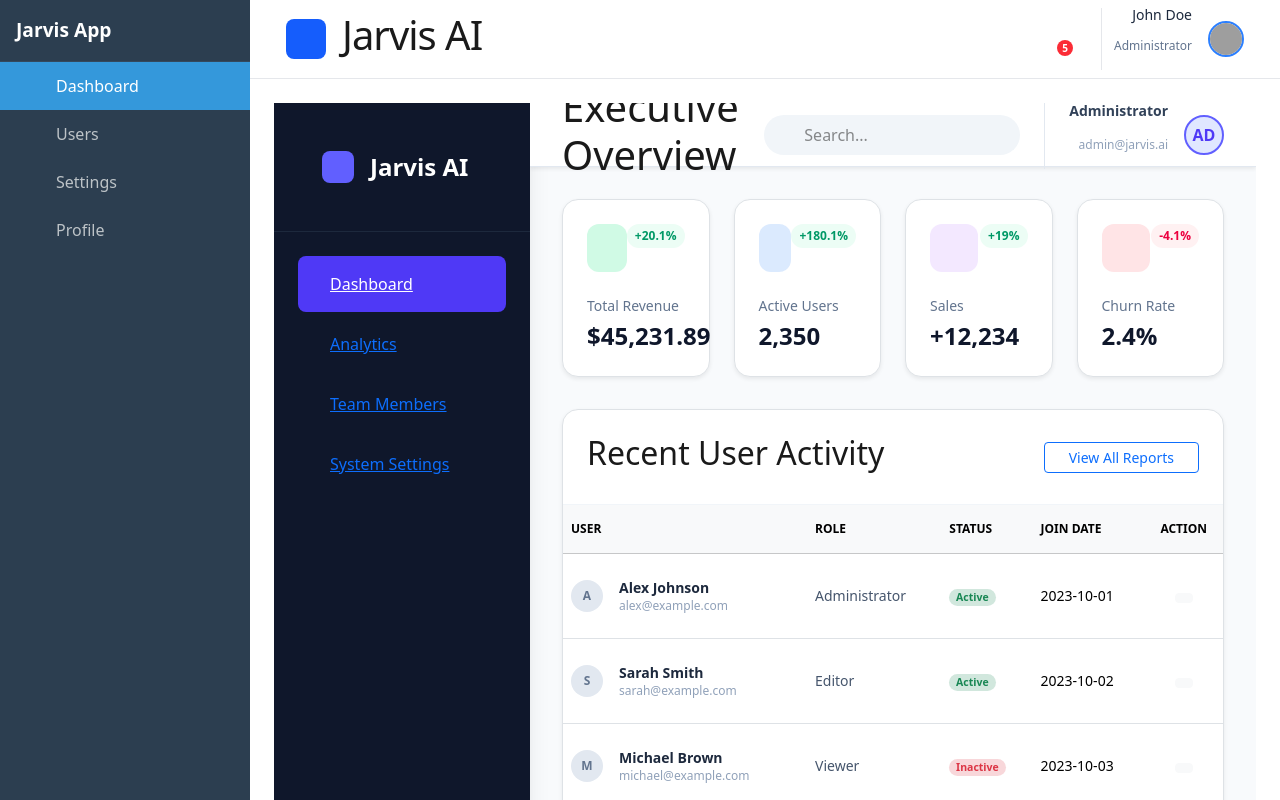
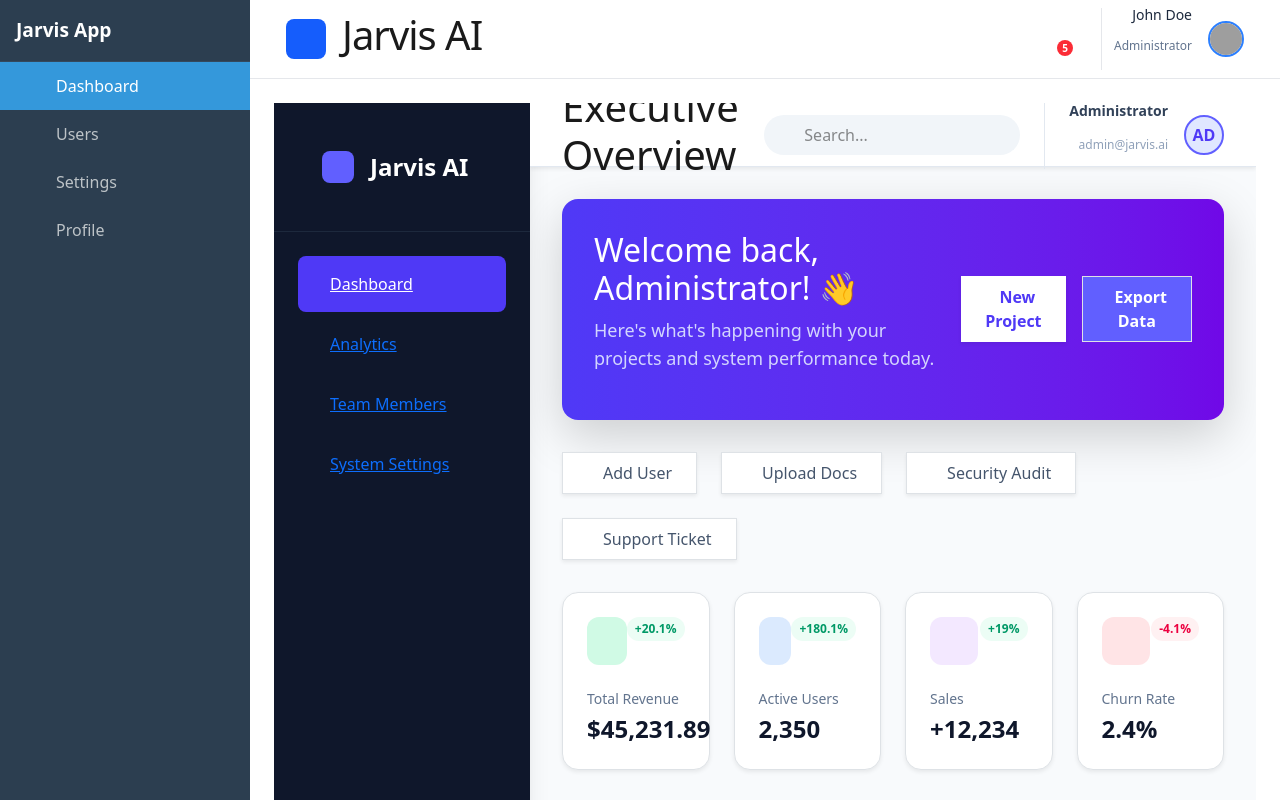
Before and after one commit to Asadali1010/jarvis-testing-with-angular, an Angular app: page /dashboard in a window 1280 px wide. Built offline with nearby package versions, Linux system fonts and the light colour scheme; grey boxes are pictures that could not be loaded.

Commit message:
feat: Create a responsive Dashboard UI featuring a welcome card, statistics…
Automated by Jarvis team

```diff
--- a/src/app/dashboard/dashboard.component.html
+++ b/src/app/dashboard/dashboard.component.html
@@ -55,6 +55,38 @@
 
     <!-- Page Content -->
     <main class="flex-1 overflow-y-auto p-8">
+      <!-- Welcome Card -->
+      <div class="bg-gradient-to-r from-indigo-600 to-violet-700 rounded-2xl p-8 mb-8 text-white shadow-lg flex flex-col md:flex-row items-center justify-between gap-6">
+        <div class="space-y-2">
+          <h2 class="text-3xl font-bold">Welcome back, Administrator! 👋</h2>
+          <p class="text-indigo-100 text-lg opacity-90">Here's what's happening with your projects and system performance today.</p>
+        </div>
+        <div class="flex gap-3">
+          <button class="bg-white text-indigo-600 px-6 py-2 rounded-xl font-semibold hover:bg-indigo-50 transition-colors shadow-sm">
+            <i class="bi bi-plus-lg mr-2"></i> New Project
+          </button>
+          <button class="bg-indigo-500 bg-opacity-30 text-white border border-indigo-400 border-opacity-50 px-6 py-2 rounded-xl font-semibold hover:bg-opacity-50 transition-colors">
+            <i class="bi bi-download mr-2"></i> Export Data
+          </button>
+        </div>
+      </div>
+
+      <!-- Quick Actions -->
+      <div class="flex flex-wrap gap-4 mb-8">
+        <button class="flex items-center gap-3 px-4 py-2 bg-white border border-slate-200 rounded-xl text-sm font-medium text-slate-600 hover:border-indigo-500 hover:text-indigo-600 transition-all shadow-sm">
+          <i class="bi bi-person-plus text-indigo-500"></i> Add User
+        </button>
+        <button class="flex items-center gap-3 px-4 py-2 bg-white border border-slate-200 rounded-xl text-sm font-medium text-slate-600 hover:border-indigo-500 hover:text-indigo-600 transition-all shadow-sm">
+          <i class="bi bi-cloud-upload text-indigo-500"></i> Upload Docs
+        </button>
+        <button class="flex items-center gap-3 px-4 py-2 bg-white border border-slate-200 rounded-xl text-sm font-medium text-slate-600 hover:border-indigo-500 hover:text-indigo-600 transition-all shadow-sm">
+          <i class="bi bi-shield-lock text-indigo-500"></i> Security Audit
+        </button>
+        <button class="flex items-center gap-3 px-4 py-2 bg-white border border-slate-200 rounded-xl text-sm font-medium text-slate-600 hover:border-indigo-500 hover:text-indigo-600 transition-all shadow-sm">
+          <i class="bi bi-chat-dots text-indigo-500"></i> Support Ticket
+        </button>
+      </div>
+
       <!-- Metrics Grid -->
       <div class="grid grid-cols-1 md:grid-cols-2 lg:grid-cols-4 gap-6 mb-8">
         <div *ngFor="let metric of metrics" class="bg-white p-6 rounded-2xl shadow-sm border border-slate-200 hover:shadow-md transition-shadow group">
--- a/src/app/dashboard/dashboard.component.ts
+++ b/src/app/dashboard/dashboard.component.ts
@@ -8,6 +8,13 @@ interface MetricCard {
   isPositive: boolean;
   icon: string;
   color: string;
+}
+
+interface QuickAction {
+  label: string;
+  icon: string;
+  color: string;
+  action: () => void;
 }
 
 interface UserActivity {
@@ -28,6 +35,8 @@ interface UserActivity {
 })
 export class DashboardComponent {
   title = 'Executive Overview';
+  userName = 'Alex';
+  greeting = 'Welcome back,';
 
   metrics: MetricCard[] = [
     { label: 'Total Revenue', value: '$45,231.89', change: '+20.1%', isPositive: true, icon: 'bi-currency-dollar', color: 'text-emerald-600 bg-emerald-100' },
@@ -44,4 +53,15 @@ export class DashboardComponent {
     { id: 5, name: 'Chris Wilson', email: 'chris@example.com', role: 'Administrator', status: 'Active', date: '2023-10-05' },
     { id: 6, name: 'Jessica Taylor', email: 'jessica@example.com', role: 'Viewer', status: 'Active', date: '2023-10-06' },
   ];
+
+  quickActions: QuickAction[] = [
+    { label: 'Create Report', icon: 'bi-file-earmark-plus', color: 'text-blue-600 bg-blue-50', action: () => this.handleAction('Create Report') },
+    { label: 'Add User', icon: 'bi-person-plus', color: 'text-emerald-600 bg-emerald-50', action: () => this.handleAction('Add User') },
+    { label: 'Settings', icon: 'bi-gear', color: 'text-purple-600 bg-purple-50', action: () => this.handleAction('Settings') },
+    { label: 'Support', icon: 'bi-headset', color: 'text-amber-600 bg-amber-50', action: () => this.handleAction('Support') },
+  ];
+
+  handleAction(actionName: string) {
+    console.log(`Action triggered: ${actionName}`);
+  }
 }
```
